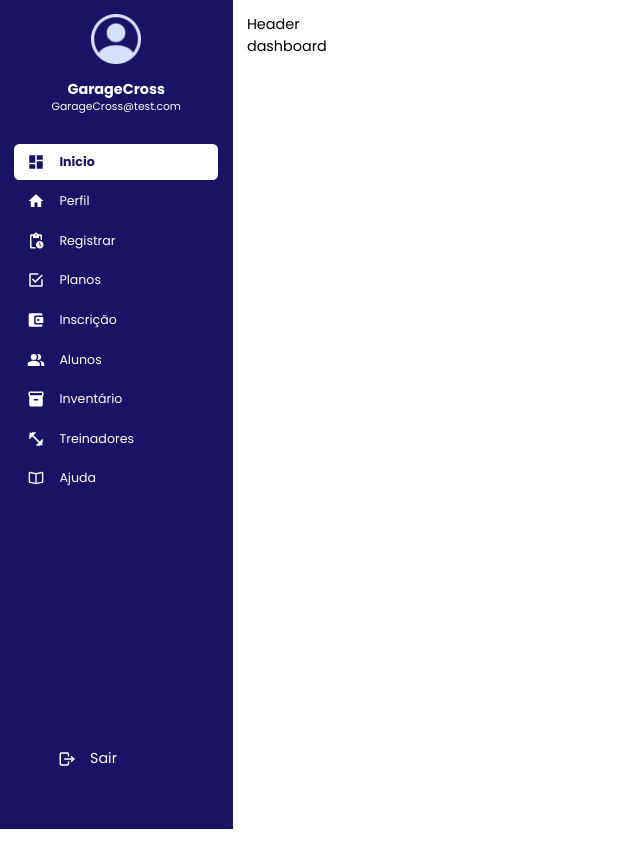
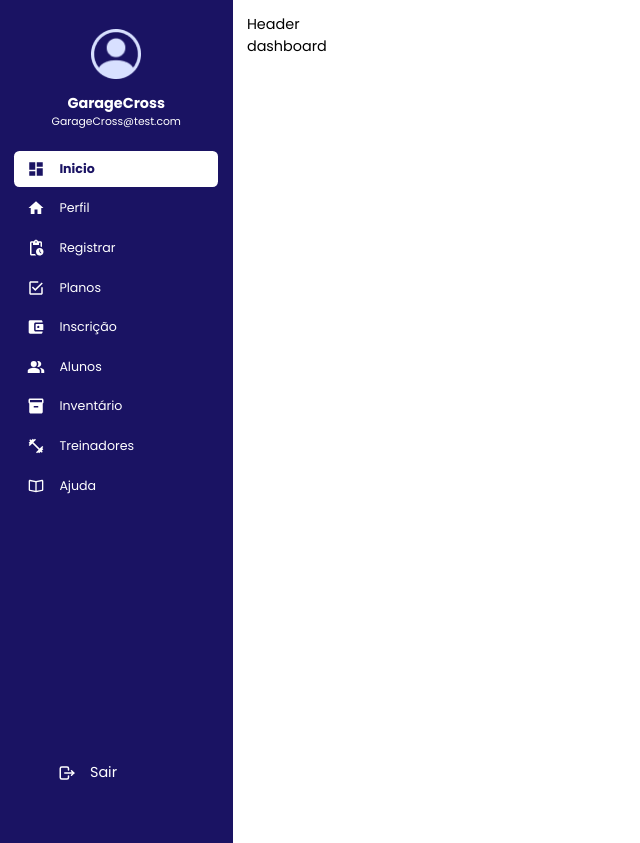
Before and after one commit to ArkcV/crossflex-unity, a Next.js app: page /dashboard in a window 1280 px wide. Shown: the whole page, without its empty margins (0-640 px from the left). Built offline with nearby package versions, Linux system fonts and the light colour scheme; no server answers.

Commit message:
feat: add adjust Sidebar

```diff
--- a/src/components/Sidebar.tsx
+++ b/src/components/Sidebar.tsx
@@ -30,7 +30,7 @@
 
   return (
     <div className='sticky min-h-screen'>
-      <div className='flex flex-col items-center gap-4 mb-8'>
+      <div className='flex flex-col items-center gap-4 mb-6 mt-4'>
         <Image
           src="/person-circle-sidebar.png"
           alt="Background"
```
